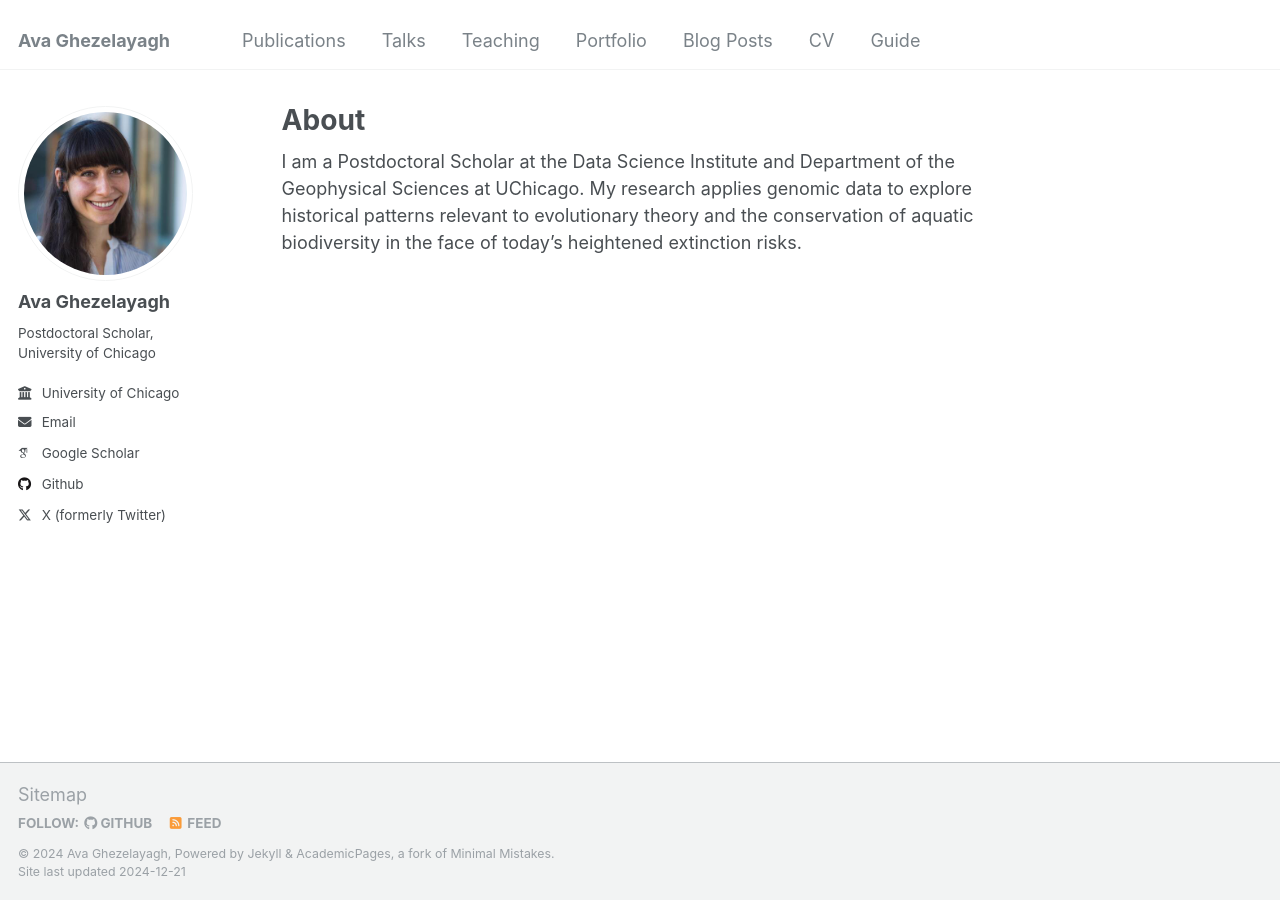
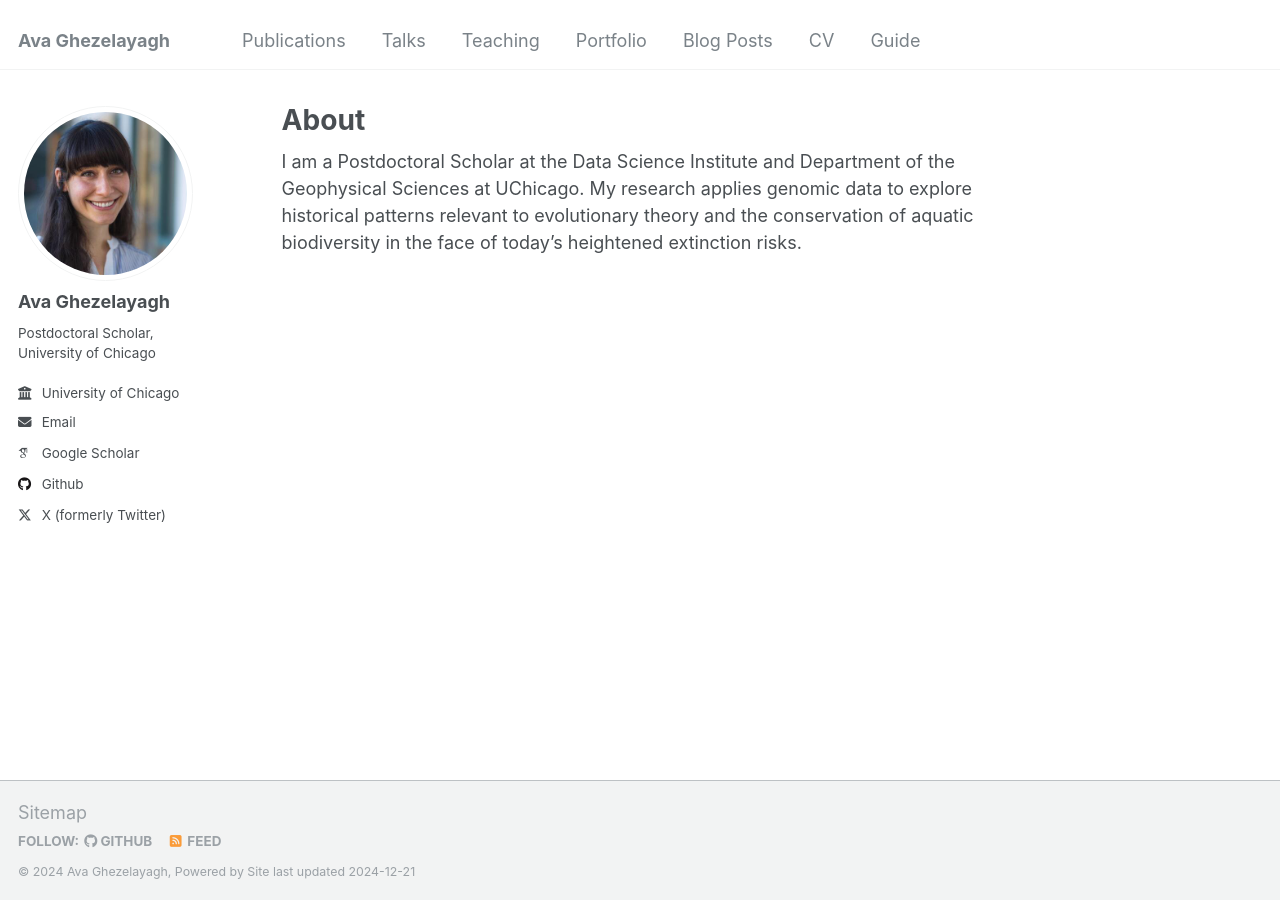
Before and after one commit to avaghezelayagh/avaghezelayagh.github.io, a Jekyll site: the page built from _pages/about.md, in a window 1280 px wide. Built offline with Jekyll 4.4.1, drawn with Linux system fonts in a browser that asks for light colours; some web fonts are replaced.

Commit message:
Update footer.html

```diff
--- a/_includes/footer.html
+++ b/_includes/footer.html
@@ -20,6 +20,6 @@
 {% endif %}
 
 <div class="page__footer-copyright">
-  &copy; {{ site.time | date: '%Y' }} {{ site.name | default: site.title }}, {{ site.data.ui-text[site.locale].powered_by | default: "Powered by" }} <a href="http://jekyllrb.com" rel="nofollow">Jekyll</a> &amp; <a href="https://github.com/academicpages/academicpages.github.io">AcademicPages</a>, a fork of <a href="https://mademistakes.com/work/minimal-mistakes-jekyll-theme/" rel="nofollow">Minimal Mistakes</a>.<br />
+  &copy; {{ site.time | date: '%Y' }} {{ site.name | default: site.title }}, {{ site.data.ui-text[site.locale].powered_by | default: "" }}
   Site last updated {{ "now" | date: '%Y-%m-%d' %}}
 </div>
```
